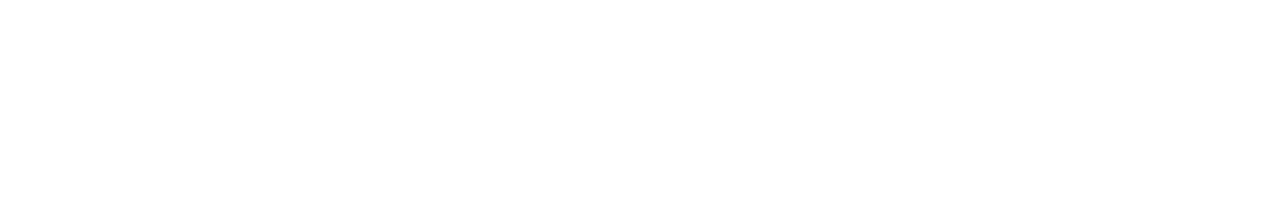
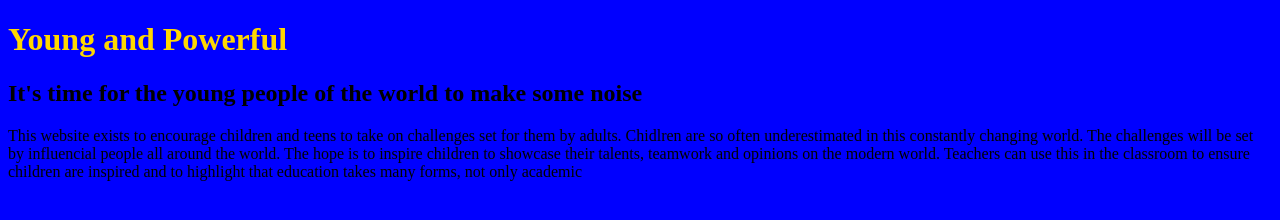
Before and after one commit to SusanLouise/susanlouise.github.io, a plain HTML site: page Unit_1/Index.html in a window 1280 px wide. Drawn offline with Linux system fonts and the light colour scheme; files that its build step writes are made by us from their sources.

Commit message:
updated unit 1 index

```diff
--- a/Unit_1/Index.html
+++ b/Unit_1/Index.html
@@ -0,0 +1,15 @@
+<!DOCTYPE html>
+<html>
+<head>
+
+	<title>YAP</title>
+	<link rel="stylesheet" type="text/css" href="main.css"
+</head>
+<body>
+
+<h1>Young and Powerful</h1>
+<h2>It's time for the young people of the world to make some noise</h2>
+<p1>This website exists to encourage children and teens to take on challenges set for them by adults. Chidlren are so often underestimated in this constantly changing world. The challenges will be set by influencial people all around the world. The hope is to inspire children to showcase their talents, teamwork and opinions on the modern world. Teachers can use this in the classroom to ensure children are inspired and to highlight that education takes many forms, not only academic</p1>
+
+</body>
+</html>
```
